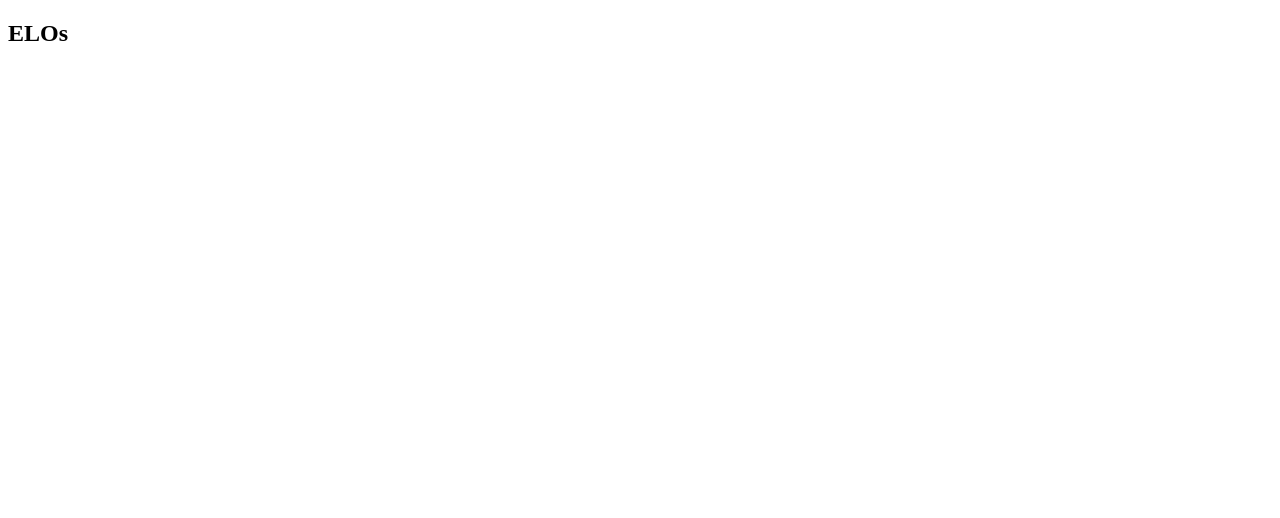
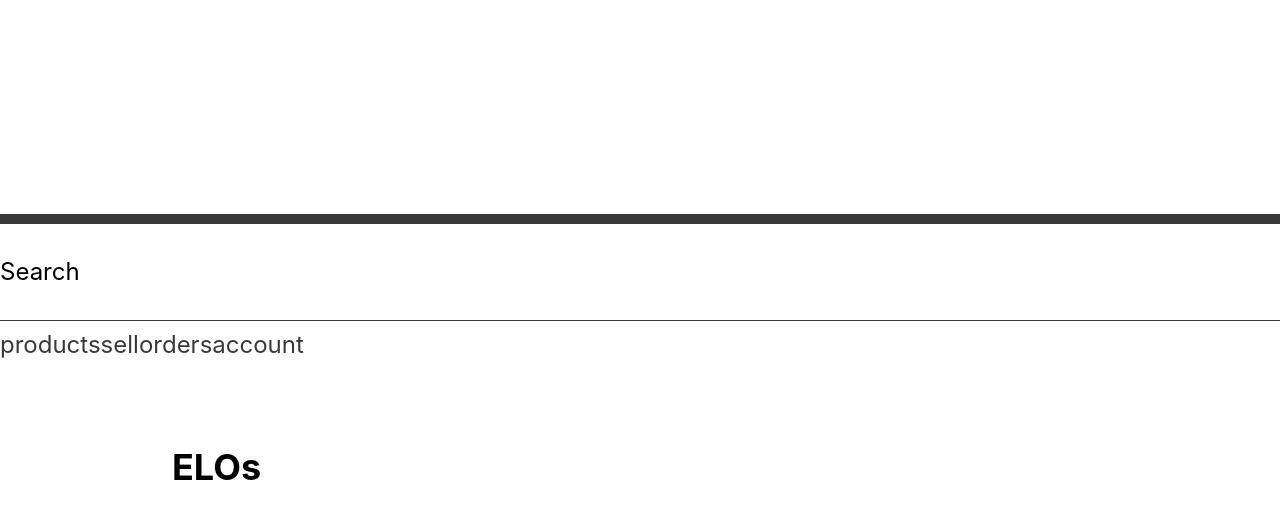
Before and after one commit to delirycki/webbos-shop, a Next.js app in the folder front/: page / in a window 1280 px wide. Shown: the top 518 px of the page. Built offline with nearby package versions, Linux system fonts and the light colour scheme.

Commit message:
lost element form commit before

```diff
--- /dev/null
+++ b/front/components/Nav.js
@@ -0,0 +1,15 @@
+import React from 'react';
+import Link from 'next/link';
+
+function Nav() {
+  return (
+    <nav>
+      <Link href="products">products</Link>
+      <Link href="sell">sell</Link>
+      <Link href="orders">orders</Link>
+      <Link href="account">account</Link>
+    </nav>
+  );
+}
+
+export default Nav;
--- a/front/components/Page.js
+++ b/front/components/Page.js
@@ -1,11 +1,61 @@
 import React from 'react';
 import PropTypes from 'prop-types';
+import styled, { createGlobalStyle } from 'styled-components';
+import Header from './Header';
 
+const GlobalStyle = createGlobalStyle`
+    @font-face {
+        font-family: 'radnika_next', sans-serif;
+        src:  url('/public/static/radnikanext-webfont.woff2') format('woff2');
+        font-weight: normal;
+        font-style: normal;
+
+    }
+    html{
+        --red: #ff0000;
+        --black: #393939;
+        --grey: #3a3a3a;
+        --light-grey: #e1e1e1;
+        --off-white: #EDEDED;
+        --maxWidth: 1000px;
+        --bs:0 12px 24px 0 rgba(0, 0, 0, 0.09);
+        box-sizing: border-box;
+}
+    *, *:before, *:after {
+        box-sizing: inherit;
+
+    }
+    body {
+        font-family: 'radnika_next',apple-system, BlinkMacSystemFont, 'Segoe UI', Roboto, Oxygen, Ubuntu, Cantarell, 'Open Sans', 'Helvetica Neue', sans-serif;
+        padding: 0;
+        margin: 0;
+        font-size: 1.5rem;
+        line-height: 2;
+    }
+    a{
+        text-decoration:none;
+        color: var(--black);
+
+    }
+    a:hover{
+        text-decoration:underline;
+
+    }
+    buttton{
+        font-family: 'radnika_next',apple-system, BlinkMacSystemFont, 'Segoe UI', Roboto, Oxygen, Ubuntu, Cantarell, 'Open Sans', 'Helvetica Neue', sans-serif;
+    }
+    `;
+const InnerStyled = styled.div`
+  max-width: var(--maxWidth);
+  margin: 0 auto;
+  padding: 2rem;
+`;
 function Page({ children }) {
   return (
     <div>
-      <h2>Helo</h2>
-      {children}
+      <GlobalStyle />
+      <Header />
+      <InnerStyled>{children}</InnerStyled>
     </div>
   );
 }
--- /dev/null
+++ b/front/pages/_app.js
@@ -0,0 +1,26 @@
+import React from 'react';
+import NProgress from 'nprogress';
+import Router from 'next/router';
+import Page from '../components/Page';
+import 'nprogress/nprogress.css';
+import '../components/styles/nprogress.css';
+
+Router.events.on('routeChangeStart', () => {
+  NProgress.start();
+});
+Router.events.on('routeChangeComplite', () => {
+  NProgress.done();
+});
+Router.events.on('routeChangeError', () => {
+  NProgress.done();
+});
+
+function MyApp({ Component, pageProps }) {
+  return (
+    <Page>
+      <Component {...pageProps} />
+    </Page>
+  );
+}
+
+export default MyApp;
--- /dev/null
+++ b/front/pages/_document.js
@@ -0,0 +1,13 @@
+import Document, { Html, Head, NextScript, Main } from 'next/document';
+
+export default class MyDocument extends Document {
+  render() {
+    return (
+      <Html lang="en-CA">
+        <Head />
+        <Main />
+        <NextScript />
+      </Html>
+    );
+  }
+}
--- a/front/pages/sell.js
+++ b/front/pages/sell.js
@@ -2,7 +2,7 @@
 import Page from '../components/Page';
 
 function sell() {
-  return <Page>sell</Page>;
+  return <h2>sell</h2>;
 }
 
 export default sell;
```
